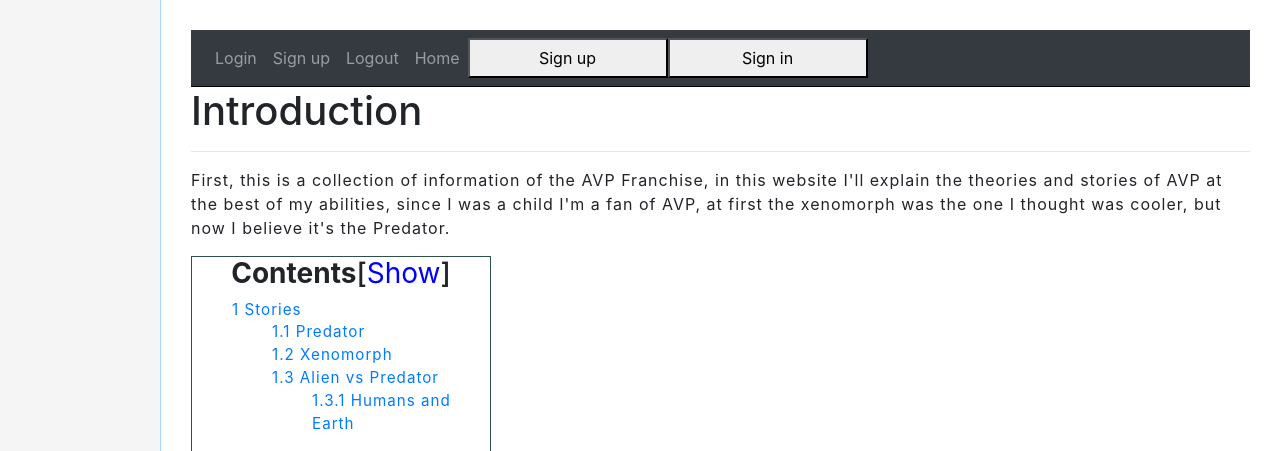
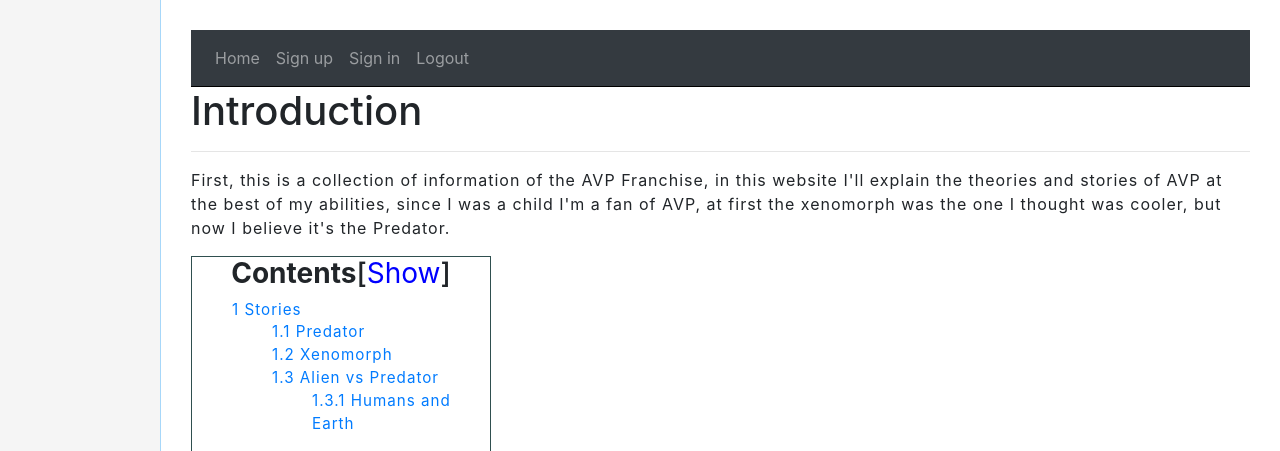
Before and after one commit to John-Ritcher/Flask, a Flask app: page / in a window 1280 px wide. Shown: the top 451 px of the page. Run offline with Flask 3, Linux system fonts and the light colour scheme; some libraries are stand-ins or nearby versions.

Commit message:
Finished Sign Up, Sign In and Logout work and appearance. Need to use more Jinja in my html and to start the comments section.

```diff
--- a/app_main.py
+++ b/app_main.py
@@ -1,10 +1,10 @@
-from flask import Flask, render_template, request, Response, current_app, g, flash, session
+from flask import Flask, redirect, render_template, request, Response, current_app, g, flash, session, url_for
 import sqlite3
 from faker import Faker
 import pandas as pd
 from datetime import datetime
 import click
-from werkzeug.security import generate_password_hash
+from werkzeug.security import generate_password_hash, check_password_hash
 
 app = Flask(__name__)
 app.config['SECRET_KEY'] = 'hshshsh ehehhe'
@@ -22,6 +22,7 @@ def create_table():
         );
         """)
 
+# @app.route('/signup', methods=['POST'])
 def insert_user(user, password):
     with sqlite3.connect('mydatabase.db') as connection:
         #create a cursor object
@@ -40,28 +41,70 @@ def insert_user(user, password):
             INSERT INTO Users (name, password)
             VALUES (?, ?)
             """, user_data)
-            session.clear()
-            session['user_id'] = user['id']
             #current_app.logger.info('User {} was successfully added'.format(user))
             flash('User created', 'success')
         # Commit the changes
         connection.commit()
         print('connected to database successfully')
 
-def logout_user():
-    session.clear()
+def login_user(user, password):
+    with sqlite3.connect('mydatabase.db') as connection:
+        cursor = connection.cursor()
+        error = None
+
+        user_login = cursor.execute("SELECT * FROM Users WHERE name = ?", (user,)).fetchone()
+        if user_login is None:
+            error = "Invalid username"
+        elif not check_password_hash(user_login[2], password):
+            error = 'Incorrect password'
+
+        if error is None:
+            session.clear()
+            session['user_id'] = user_login[0]
+            print(session['user_id'])
+            flash('Logged in', 'success')
+        else:
+            flash(error)
+
+def load_logged_user():
+    with sqlite3.connect('mydatabase.db') as connection:
+        cursor = connection.cursor()
+        user_id = session.get('user_id')
+        if user_id is None:
+            print("Logged user not logged in")
+            #flash('Logged user not logged in', 'error')
+        else:
+            cursor.execute("SELECT * FROM Users WHERE id = ?", (user_id,)).fetchone()
+            print("logged user")
+            #flash("Logged user", "success")
 @app.route('/', methods=['GET', 'POST'])
 def root():
+    load_logged_user()
     if request.method == 'POST':
-        username = request.form.get('username', '').strip()
-        password = request.form.get('password', '').strip()
-        if len(username) < 2:
-            flash('Username must be at least 2 characters', 'error')
-        elif len(password) < 8:
-            flash('Password must be at least 8 characters', 'error')
-        else:
-            password_hash = generate_password_hash(password)
-            insert_user(username, password_hash)
+        action = request.form['action']
+        if action == 'signup':
+            username = request.form.get('username', '').strip()
+            password = request.form.get('password', '').strip()
+            if len(username) < 2:
+                flash('Username must be at least 2 characters', 'error')
+            elif len(password) < 8:
+                flash('Password must be at least 8 characters', 'error')
+            else:
+                password_hash = generate_password_hash(password)
+                insert_user(username, password_hash)
+        elif action == 'login':
+            username = request.form.get('username', '').strip()
+            password = request.form.get('password', '').strip()
+            if len(username) < 2:
+                flash('Username must be at least 2 characters', 'error')
+            elif len(password) < 8:
+                flash('Password must be at least 8 characters', 'error')
+            else:
+                login_user(username, password)
+        elif action == 'logout':
+            session.clear()
+            flash('Logged out', 'success')
+    print(dict(session))
     return render_template('index.html')
 
 @app.route('/theories')
--- a/static/style.css
+++ b/static/style.css
@@ -211,9 +211,6 @@ p {
     clear: left;
 }
 
-button {
-    width: 200px;
-}
 
 .container {
     display: flex;
@@ -287,3 +284,9 @@ div.child {
         color: lightgrey;
     }
 }
+
+#signUp, #login, #logout {
+    background: transparent;
+    display: inline-block;
+    border: none;
+}
--- a/templates/index.html
+++ b/templates/index.html
@@ -50,13 +50,14 @@
             </button>
             <div class="collapse navbar-collapse" id="navbar">
                 <div class="navbar-nav">
-                    <a class="nav-item nav-link" id="login" href="/login">Login</a>
-                    <a class="nav-item nav-link" id="signUp" href="/logout">Sign up</a>
-                    <a class="nav-item nav-link" id="logout" href="/logout">Logout</a>
+                    <!--<a class="nav-item nav-link" id="login" href="/login">Login</a>
+                    <a class="nav-item nav-link" id="" href="/logout">Sign up</a>
+                    <a class="nav-item nav-link" id="logout" href="/logout">Logout</a>-->
                     <a class="nav-item nav-link" id="home" href="/">Home</a>
-                    <button popovertarget="my-dialog">Sign up</button>
-                    <dialog id="my-dialog" popover>
+                    <button class="nav-item nav-link" id="signUp" popovertarget="signup-dialog">Sign up</button>
+                    <dialog id="signup-dialog" popover>
                         <form method="POST">
+                            <input type="hidden" name="action" value="signup">
                             <h4>Sign up by providing a unique username</h4>
                             <label for="username">Username</label>
                             <input type="text" id="username" name="username" placeholder="Enter Username" required>
@@ -67,9 +68,10 @@
                             <button type="submit">Register</button>
                         </form>
                     </dialog>
-                    <button popovertarget="my-dialog2">Sign in</button>
-                    <dialog id="my-dialog2" popover>
+                    <button class="nav-item nav-link" id="login" popovertarget="login-dialog">Sign in</button>
+                    <dialog id="login-dialog" popover>
                         <form method="POST">
+                            <input type="hidden" name="action" value="login">
                             <h4>Sign in</h4>
                             <label for="username1">Username</label>
                             <input type="text" id="username1" name="username" placeholder="Enter Username" required>
@@ -77,8 +79,17 @@
                             <label for="password1">Password</label>
                             <input type="password" id="password1" name="password" placeholder="Enter Password" required>
                             <br>
-                            <button type="submit">Register</button>
+                            <button type="submit">Login</button>
                         </form>
+                    </dialog>
+                    <button class="nav-item nav-link" id="logout" popovertarget="logout-dialog">Logout</button>
+                    <dialog id="logout-dialog" popover>
+                        <form method="POST">
+                            <p>Do you want to log out?</p>
+                            <input type="hidden" name="action" value="logout">
+                            <button type="submit">Logout</button>
+                        </form>
+                        <button popovertarget="logout-dialog" popovertargetaction="Hide">Cancel</button>
                     </dialog>
                 </div>
             </div>
```
